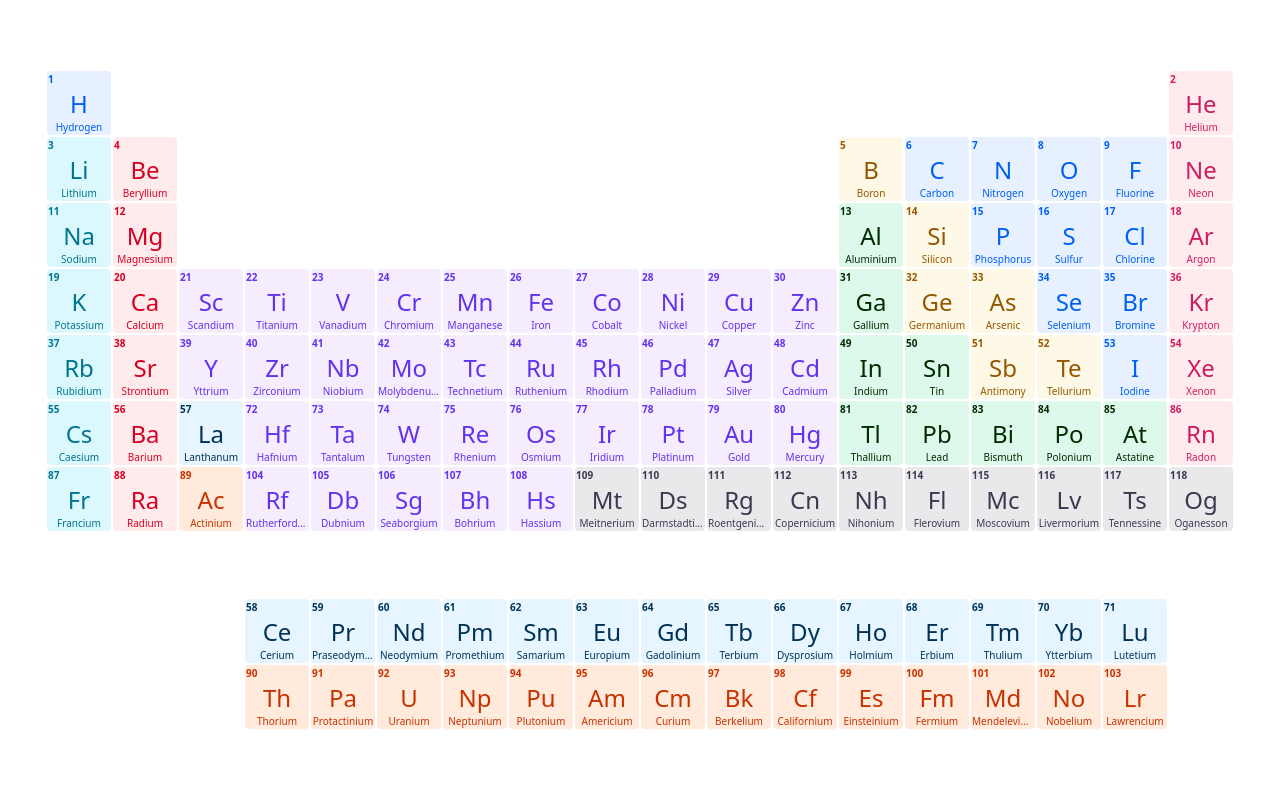
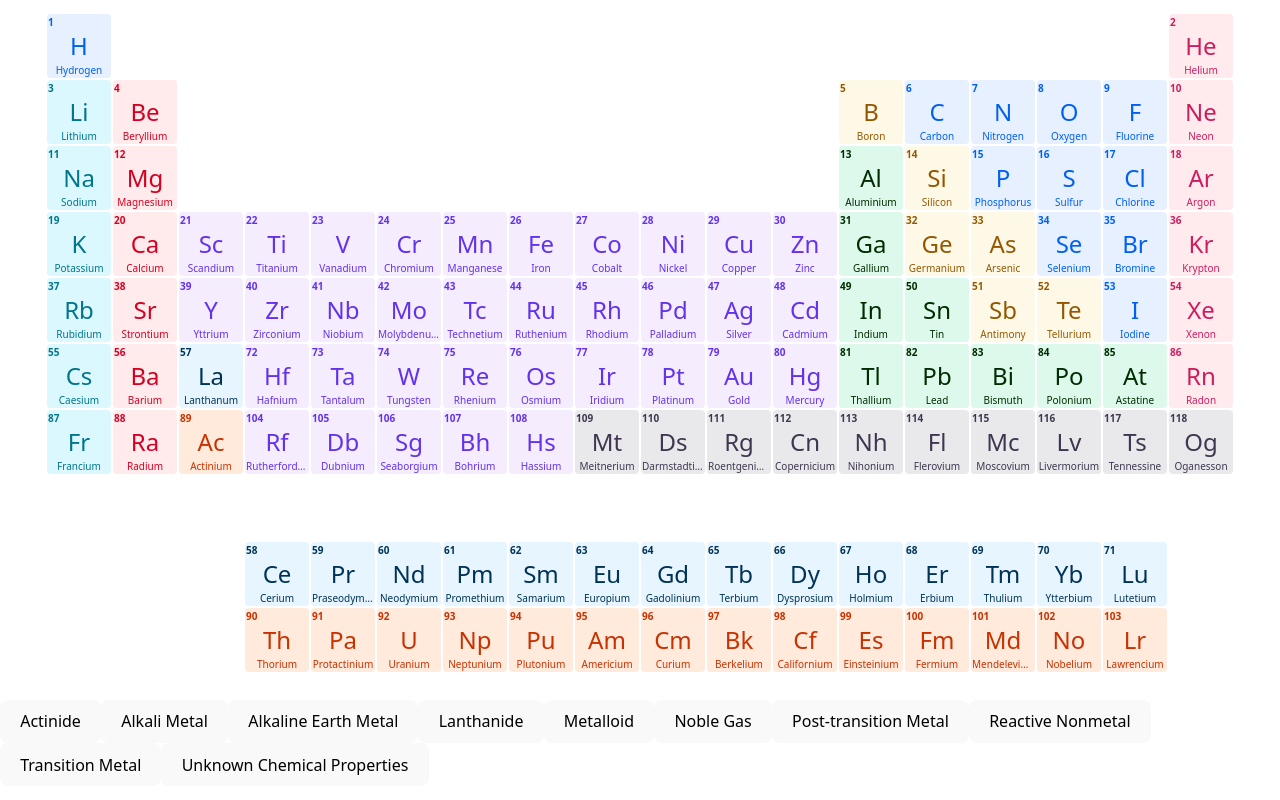
Before and after one commit to Mizumono/periodic-table, a React (Vite) app: page / in a window 1280 px wide. Built offline with nearby package versions, Linux system fonts and the light colour scheme.

Commit message:
feat: add basic category filter component

```diff
--- a/src/App.module.css
+++ b/src/App.module.css
@@ -1,7 +1,8 @@
 .appWrapper {
   align-items: center;
   display: flex;
+  flex-direction: column;
   height: 100vh;
-  justify-content: center;
+  justify-content: space-around;
   width: 100vw;
 }
--- a/src/App.tsx
+++ b/src/App.tsx
@@ -1,10 +1,16 @@
+import { useState } from 'react';
+import { Filters } from './components/Filters/Filters';
 import { PeriodicTable } from './components/PeriodicTable/PeriodicTable';
+import type { Category } from './types/categories';
 import styles from './App.module.css';
 
 function App() {
+  const [activeCategory, setActiveCategory] = useState<Category | null>(null);
+
   return (
     <div className={styles.appWrapper}>
-      <PeriodicTable />
+      <PeriodicTable activeCategory={activeCategory} />
+      <Filters onSelectCategory={setActiveCategory} />
     </div>
   )
 }
--- a/src/components/Element/Element.tsx
+++ b/src/components/Element/Element.tsx
@@ -3,10 +3,12 @@ import { categoryColors } from './colors';
 import styles from'./Element.module.css'
 
 interface ElementProps {
+  dimmed: boolean | null;
   element: ElementData;
 }
 
 export const Element = ({
+  dimmed,
   element
 }: ElementProps) => {
   const colors = categoryColors[element.category];
@@ -19,6 +21,7 @@ export const Element = ({
         color: colors.color,
         gridColumn: element.group,
         gridRow: element.period,
+        opacity: dimmed ? 0.25 : 1,
       }}
     >
       <div className={styles.content} data-name={element.name} data-number={element.number}>
--- /dev/null
+++ b/src/components/Filters/Filters.tsx
@@ -0,0 +1,17 @@
+import { CATEGORY_LABELS, type Category } from '../../types/categories';
+
+type FiltersProps = {
+  onSelectCategory: (category: Category | null) => void;
+};
+
+export const Filters = ({ onSelectCategory }: FiltersProps) => {
+  return (
+    <div>
+      {
+        Object.entries(CATEGORY_LABELS).map(([key, label]) => (
+          <button key={key} onClick={() => onSelectCategory(key as Category)}>{label}</button>
+        ))
+      }
+    </div>
+  );
+};
--- a/src/components/PeriodicTable/PeriodicTable.tsx
+++ b/src/components/PeriodicTable/PeriodicTable.tsx
@@ -1,12 +1,21 @@
 import { elements } from '../../data';
+import type { Category } from '../../types/categories';
 import { Element } from '../Element/Element';
-import styles from'./PeriodicTable.module.css'
+import styles from'./PeriodicTable.module.css';
 
-export const PeriodicTable = () => (
+type PeriodicTableProps = {
+  activeCategory: Category | null;
+};
+
+export const PeriodicTable = ({ activeCategory }: PeriodicTableProps) => (
   <div className={styles.periodicTable}>
     {
       elements.map((element) => (
-        <Element element={element} key={element.number} />
+        <Element
+          dimmed={activeCategory && element.category !== activeCategory}
+          element={element}
+          key={element.number}
+        />
       ))
     }
   </div>
--- a/src/types/index.ts
+++ b/src/types/index.ts
@@ -1,5 +1,7 @@
+import type { Category } from './categories';
+
 export interface ElementData {
-  category: string;
+  category: Category;
   group: number;
   name: string;
   number: number;
```
